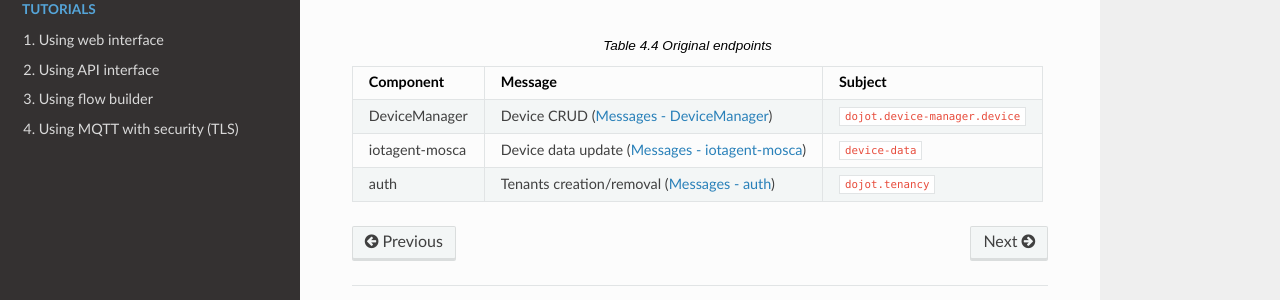
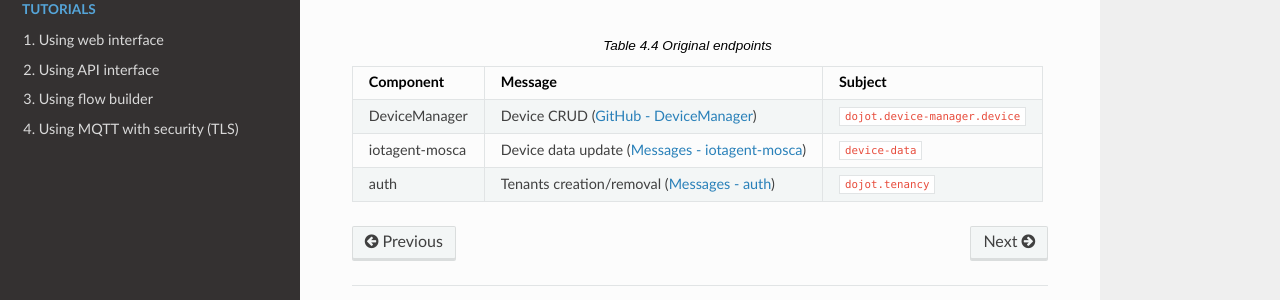
Before and after one commit to dojot/docs, a Sphinx documentation site: the page built from source/components-and-apis.rst, in a window 1280 px wide and 900 px high, scrolled down 2630 px. Shown: the part 509-809 px from the top of the window. Built offline with Sphinx 7.4.7 and the Read the Docs theme 2.0.0, drawn with Linux system fonts in a browser that asks for light colours.

Commit message:
Remove another reference

```diff
--- a/source/components-and-apis.rst
+++ b/source/components-and-apis.rst
@@ -302,7 +302,7 @@ dojot.
      - Message
      - Subject
    * - DeviceManager
-     - Device CRUD (`Messages - DeviceManager`_)
+     - Device CRUD (`GitHub - DeviceManager`_)
      - ``dojot.device-manager.device``
    * - iotagent-mosca
      - Device data update (`Messages - iotagent-mosca`_)
@@ -336,7 +336,6 @@ dojot.
 
 .. _GitHub - DeviceManager: https://github.com/dojot/device-manager
 .. _API - DeviceManager: https://dojot.github.io/device-manager/apiary_v0.4.3.html
-.. _Messages - DeviceManager: http://dojotdocs.readthedocs.io/projects/DeviceManager/en/latest/kafka-messages.html
 
 .. _GitHub - image-manager: https://github.com/dojot/image-manager
 .. _API - image-manager: https://dojot.github.io/image-manager/apiary_v0.4.3.html
```
